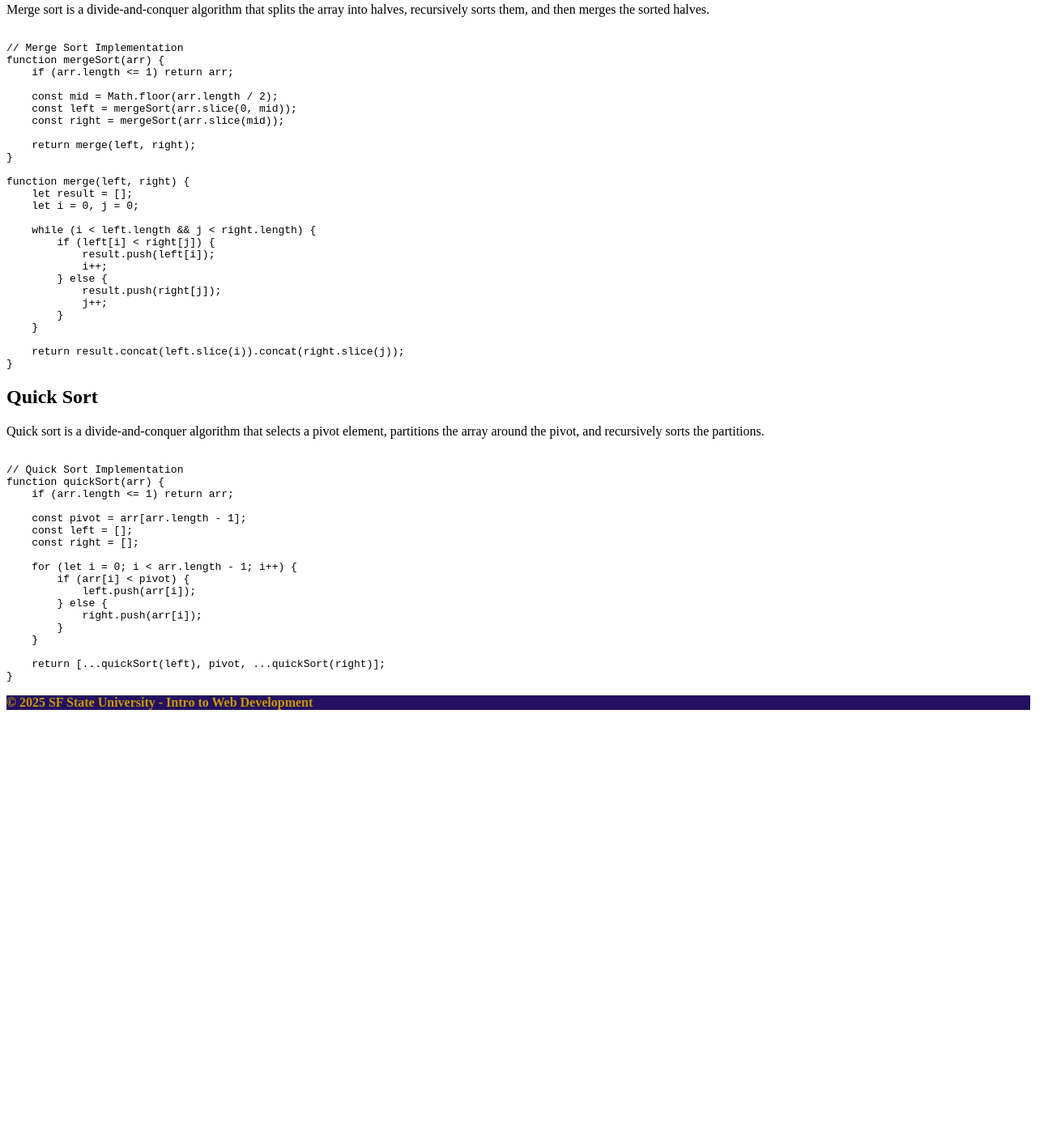
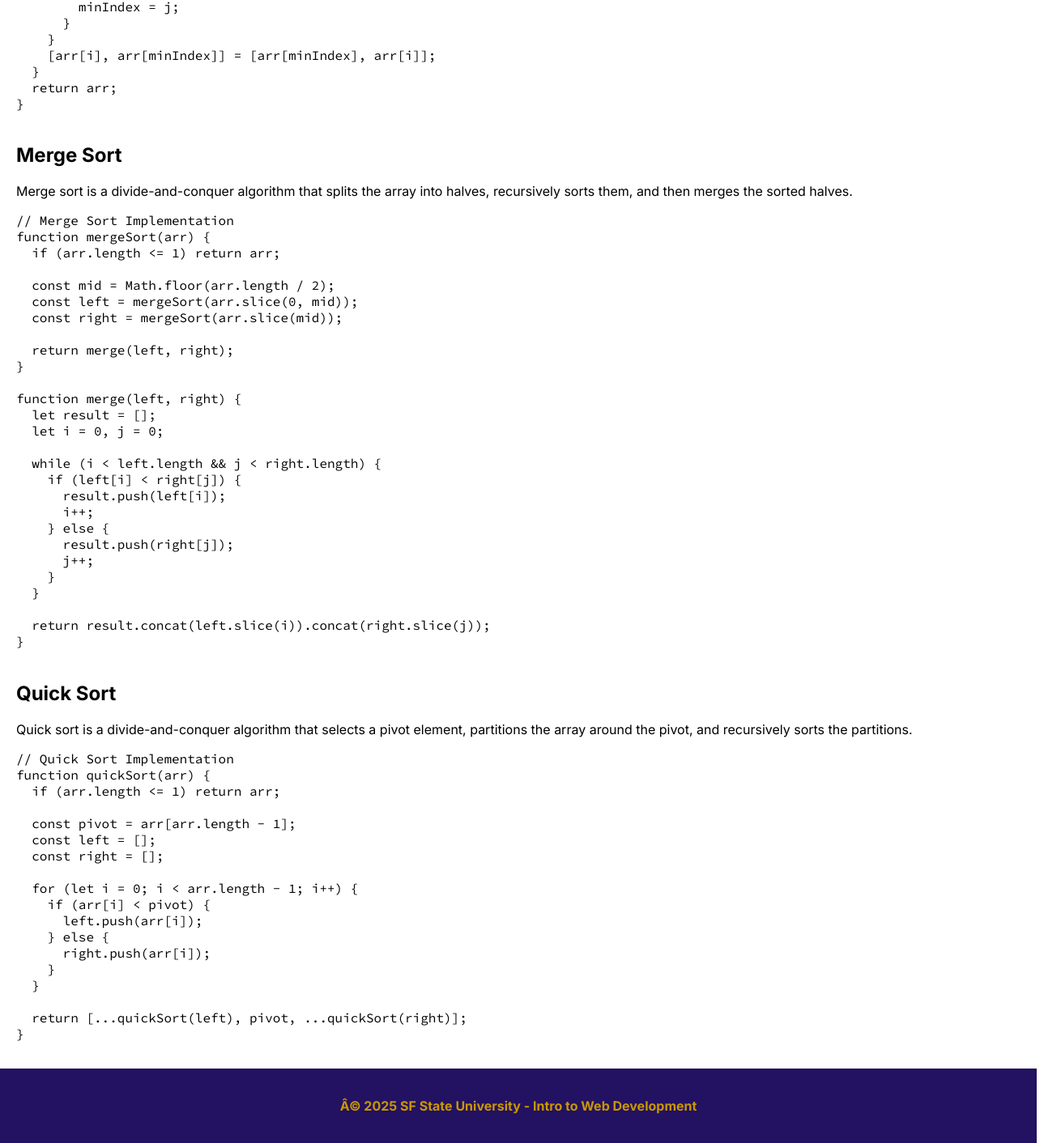
Before and after one commit to sdelapena123/4-sorting-algorithms, a plain HTML site: page index.html in a window 1280 px wide. Shown: the part 714-2126 px from the top of the page at 81% size, 1310 px wide, since content can reach past the window. Before the commit the page ends 1607 px from the top, so only its background shows below. Drawn offline with Linux system fonts and the light colour scheme.

Commit message:
Update index.html

```diff
--- a/index.html
+++ b/index.html
@@ -1,51 +1,64 @@
 <!DOCTYPE html>
 <html lang="en">
+
 <head>
-    <meta charset="UTF-8">
-    <meta name="viewport" content="width=device-width, initial-scale=1.0">
-    <title>Four Sorting Algorithm</title>
-    <link rel="stylesheet" href="style.css">
+  <meta charset="utf-8">
+  <meta name="viewport" content="width=device-width">
+  <title>Four Sorting Algorithms</title>
+
+  <link href="style.css" rel="stylesheet" type="text/css" />
+  <link rel="preconnect" href="https://fonts.googleapis.com">
+  <link rel="preconnect" href="https://fonts.gstatic.com" crossorigin>
+  <link href="https://fonts.googleapis.com/css2?family=Inter:wght@100;200;300;400;500;600;700;800;900&family=Source+Code+Pro:wght@200;300;400;500;600;700&display=swap" rel="stylesheet">
 </head>
 <style>
-    footer {
-    font-weight: bold;
-    font-family:'Times New Roman', Times, serif;
+  html, body {
+  height: 100%;
+  width: 100%;
+  margin: 0;
+  padding-top: 0;
+  padding-left: 10px;
+  padding-right: 10px;
+  font-family: "Inter", sans-serif;
 }
 
-html {
-    color: rgb(0, 0, 0);
+.inter-uniquifier {
+  font-family: "Inter", serif;
+  font-optical-sizing: auto;
+  font-weight: 400;
+  font-style: normal;
 }
 
-body {
-    font-family: 'Times New Roman', Times, serif;
+.source-code-pro-uniquifier {
+  font-family: "Source Code Pro", monospace;
+  font-optical-sizing: auto;
+  font-weight: 400;
+  font-style: normal;
 }
 
-h2 {
-    font-family: 'Times New Roman', Times, serif;
-}
+footer {
+  background-color: #231161;
+  color: #C99700;
+  padding: 20px;
+  text-align: center;
+  width: 100%;
+  font-weight: bold;
+  position: absolute;
+  left: 0;
+  right: 0;
+  margin: 0;
+  box-sizing: border-box;
+</style>
 
-p {
-    font-family: 'Times New Roman', Times, serif
-}
+<body>
+  <main>
+    <h1>Introduction to Basic Sorting Algorithms</h1>
+    <p>This page provides basic information and JavaScript implementations of four fundamental sorting algorithms: Insertion Sort, Selection Sort, Merge Sort, and Quick Sort.</p>
 
-footer{
-    background-color: #231161;
-    color: 	#C99700;
-}
-  </style>
-  <body>
-Introduction to Basic Sorting Algorithms
-This page provides basic information and JavaScript implementations of four fundamental sorting algorithms: Insertion Sort, Selection Sort, Merge Sort, and Quick Sort.
-
-        <!-- Insertion Sort Section -->
     <div id="insertion-sort" class="algorithm">
       <h2>Insertion Sort</h2>
-            <p>
-                Insertion sort is a simple sorting algorithm that builds the sorted
-                array one item at a time. It is much like sorting playing cards in
-                your hands.
-            </p>
-            <pre><code class="language-javascript">// Insertion Sort Implementation
+      <p>Insertion sort is a simple sorting algorithm that builds the sorted array one item at a time. It is much like sorting playing cards in your hands.</p>
+      <pre><code class="source-code-pro-uniquifier">// Insertion Sort Implementation
 function insertionSort(arr) {
   for (let i = 1; i < arr.length; i++) {
     let key = arr[i];
@@ -58,13 +71,13 @@ function insertionSort(arr) {
   }
   return arr;
 }
+      </code></pre>
     </div>
+
     <div id="selection-sort" class="algorithm">
       <h2>Selection Sort</h2>
-<p>Selection sort is a simple algorithm that repeatedly selects the smallest element from the unsorted portion and places it in the sorted portion.
-</p>
-<pre><code class="language-javascript"></code>
-// Selection Sort Implementation
+      <p>Selection sort is a simple algorithm that repeatedly selects the smallest element from the unsorted portion and places it in the sorted portion.</p>
+      <pre><code class="source-code-pro-uniquifier">// Selection Sort Implementation
 function selectionSort(arr) {
   for (let i = 0; i < arr.length - 1; i++) {
     let minIndex = i;
@@ -77,15 +90,13 @@ function selectionSort(arr) {
   }
   return arr;
 }
+      </code></pre>
     </div>
+
     <div id="merge-sort" class="algorithm">
-<h2>
-Merge Sort
-</h2>
-<p>Merge sort is a divide-and-conquer algorithm that splits the array into halves, recursively sorts them, and then merges the sorted halves.
-</p>
-<pre><code class="language-javascript"></code>
-// Merge Sort Implementation
+      <h2>Merge Sort</h2>
+      <p>Merge sort is a divide-and-conquer algorithm that splits the array into halves, recursively sorts them, and then merges the sorted halves.</p>
+      <pre><code class="source-code-pro-uniquifier">// Merge Sort Implementation
 function mergeSort(arr) {
   if (arr.length <= 1) return arr;
 
@@ -112,14 +123,13 @@ function merge(left, right) {
 
   return result.concat(left.slice(i)).concat(right.slice(j));
 }
+      </code></pre>
     </div>
+
     <div id="quick-sort" class="algorithm">
       <h2>Quick Sort</h2>
-<p>Quick sort is a divide-and-conquer algorithm that selects a pivot
-    element, partitions the array around the pivot, and recursively sorts the partitions.
-</p>
-<pre><code class="language-javascript"></code>
-// Quick Sort Implementation
+      <p>Quick sort is a divide-and-conquer algorithm that selects a pivot element, partitions the array around the pivot, and recursively sorts the partitions.</p>
+      <pre><code class="source-code-pro-uniquifier">// Quick Sort Implementation
 function quickSort(arr) {
   if (arr.length <= 1) return arr;
 
@@ -137,10 +147,15 @@ function quickSort(arr) {
 
   return [...quickSort(left), pivot, ...quickSort(right)];
 }
+      </code></pre>
     </div>
-<footer class="site-footer">
-    <div id ="footer-content"></div>
-<p>© 2025 SF State University - Intro to Web Development</p>
-</div>
+
+    <footer>
+      <p>Â© 2025 SF State University - Intro to Web Development</p>
+    </footer>
+  </main>
+
+  <script src="script.js"></script>
 </body>
+
 </html>
```
Lines whose indentation alone changed are shown as unchanged.
